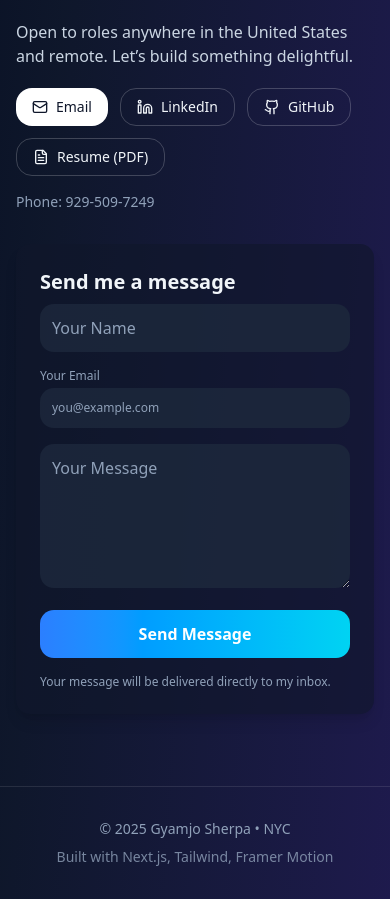
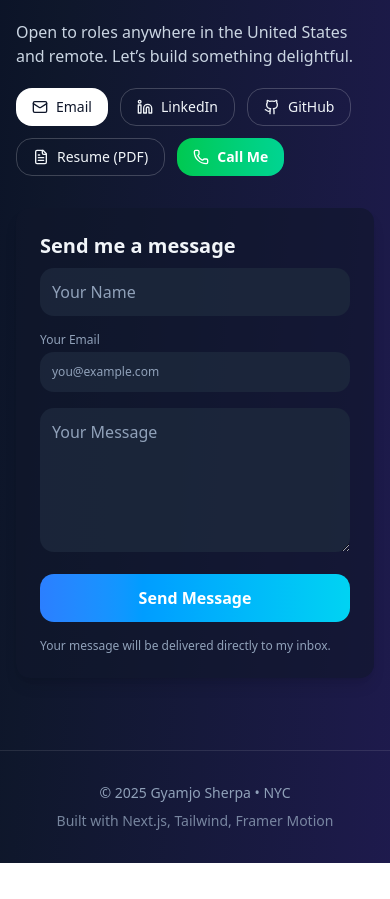
Before and after one commit to luckyguam/GyamjoSherpa-Personal-Website, a Next.js app in the folder my-portfolio/: page / in a window 390 px wide. Shown: the part 4500-5399 px from the top of the page. After the commit the page ends 5363 px from the top, so only its background shows below. Built offline with nearby package versions, Linux system fonts and the light colour scheme.

Commit message:
added a phone option

```diff
--- a/my-portfolio/src/app/page.tsx
+++ b/my-portfolio/src/app/page.tsx
@@ -17,6 +17,7 @@ import {
   X,
   CalendarDays,
   FileText,
+  Phone,
 } from "lucide-react";
 import Link from "next/link";
 import Image from "next/image";
@@ -504,13 +505,13 @@ function Contact() {
         >
           <FileText size={16} /> Resume (PDF)
         </a>
+        <a href="tel:9295097249" className="inline-flex items-center gap-2 rounded-2xl bg-gradient-to-r from-green-500 to-emerald-400 px-4 py-2 text-sm text-white font-semibold hover:opacity-90"><Phone size={16} /> Call Me</a>
       </div>
-      <div className="mt-4 text-sm text-slate-400">Phone: 929-509-7249</div>
 
       {/* Contact form */}
       <form
         onSubmit={handleSubmit}
-        className="mt-8 space-y-4 max-w-lg bg-slate-900/60 p-6 rounded-xl shadow-lg"
+        className="mt-8 space-y-4 max-w-xl bg-slate-900/60 p-6 rounded-xl shadow-lg"
         noValidate
       >
         <h3 className="text-xl font-semibold mb-2">Send me a message</h3>
```
